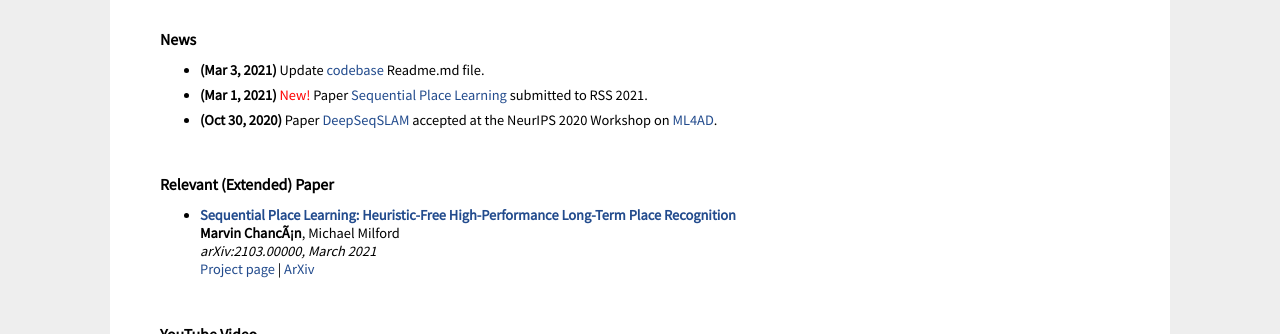
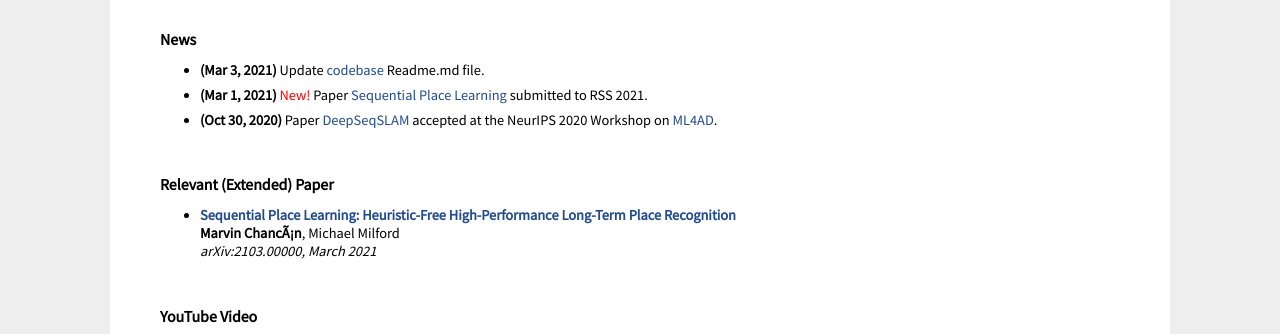
Before and after one commit to mchancan/mchancan.github.io, a Jekyll site: the page built from deepseqslam/index.html, in a window 1280 px wide and 900 px high, scrolled down 812 px, cut to the strip 0-334 px from the top of the window. Built offline with Jekyll 4.4.1, drawn with Linux system fonts in a browser that asks for light colours; comment, search, counter and statistics services are not loaded; a style sheet for code colours, icons or effects is not loaded.

Commit message:
Update index.html

```diff
--- a/deepseqslam/index.html
+++ b/deepseqslam/index.html
@@ -74,8 +74,6 @@ title: "DeepSeqSLAM: A Trainable CNN+RNN for Joint Global Description and Sequen
 		<li><a href="spl/index.html"><b>Sequential Place Learning: Heuristic-Free High-Performance Long-Term Place Recognition</b></a></br></li>
 		<b>Marvin Chancán</b>, Michael Milford </br>
 		<em>arXiv:2103.00000, March 2021</em></br>
-		<a href="spl/index.html">Project page</a> |
-		<a href="https://arxiv.org/abs/2103.00000" target="_blank">ArXiv</a>
 		</td>
 	</ul>
 </td>
```
